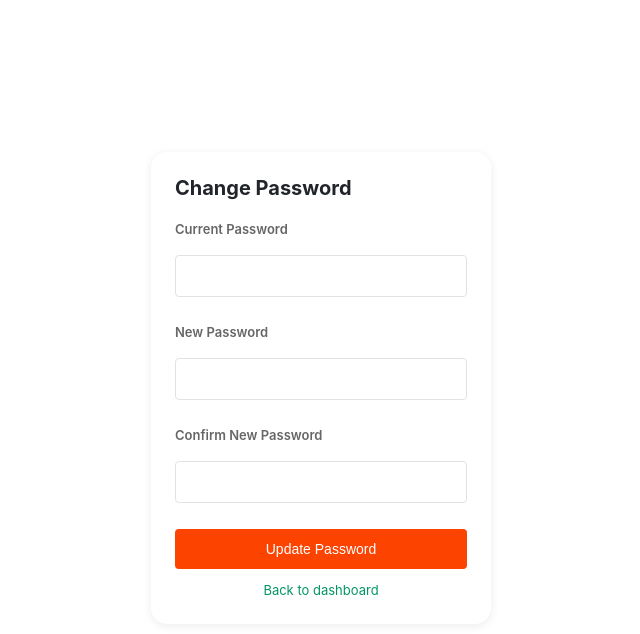
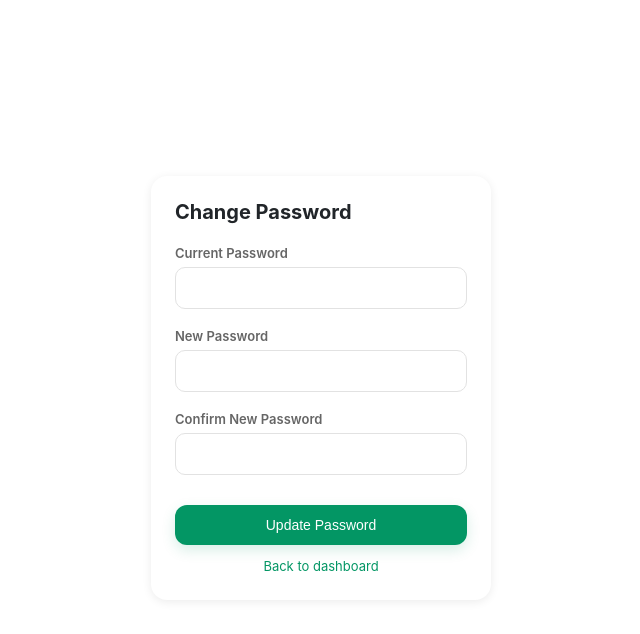
Before and after one commit to guylikesweet/Oma-db, a Python web app: template app/templates/auth/change_password.html in a window 1280 px wide. Shown: the top 634 px of the page, without its empty margins (319-959 px from the left). Run offline with Jinja, Linux system fonts and the light colour scheme; the template is opened without the code that fills it, so the values that code supplies are empty.

Commit message:
Standardize change-password form controls

```diff
--- a/app/templates/auth/change_password.html
+++ b/app/templates/auth/change_password.html
@@ -27,13 +27,19 @@
       {% endfor %}
     {% endwith %}
     <form method="post">
-      <label for="current_password">Current Password</label>
-      <input type="password" id="current_password" name="current_password" required>
-      <label for="new_password">New Password</label>
-      <input type="password" id="new_password" name="new_password" required>
-      <label for="confirm_password">Confirm New Password</label>
-      <input type="password" id="confirm_password" name="confirm_password" required>
-      <button type="submit">Update Password</button>
+      <div class="form-group">
+        <label for="current_password">Current Password</label>
+        <input type="password" id="current_password" name="current_password" class="form-control" required>
+      </div>
+      <div class="form-group">
+        <label for="new_password">New Password</label>
+        <input type="password" id="new_password" name="new_password" class="form-control" required>
+      </div>
+      <div class="form-group">
+        <label for="confirm_password">Confirm New Password</label>
+        <input type="password" id="confirm_password" name="confirm_password" class="form-control" required>
+      </div>
+      <button type="submit" class="btn btn-primary">Update Password</button>
     </form>
     <a href="{{ url_for('admin.index') }}">Back to dashboard</a>
   </div>
```
